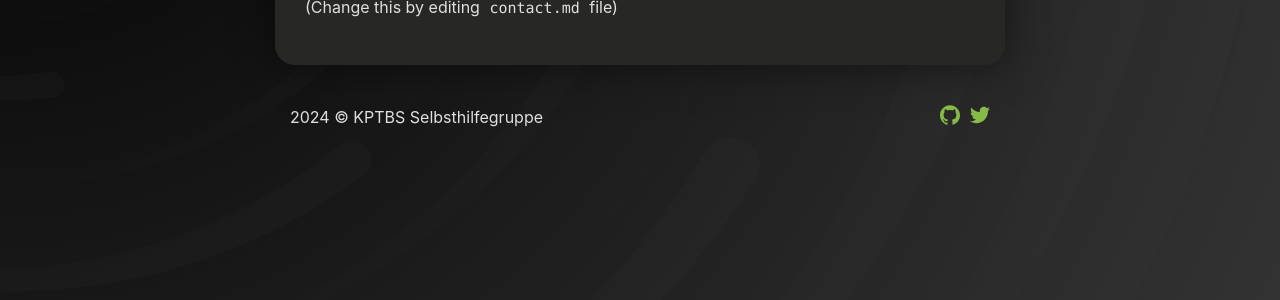
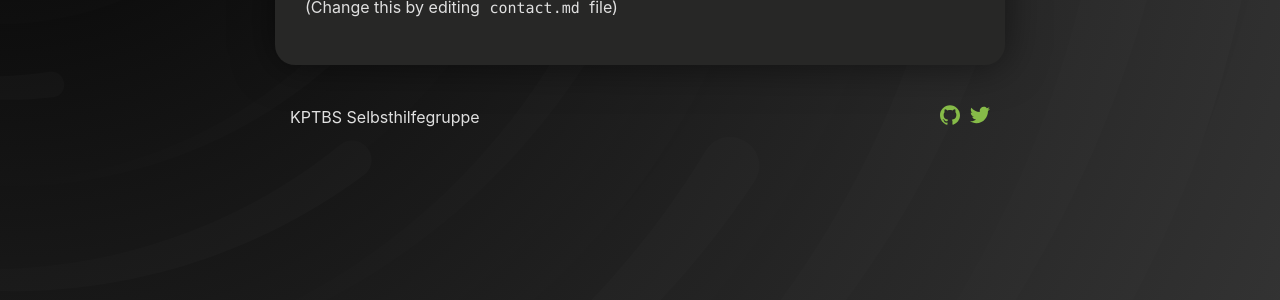
Before and after one commit to 3xz/k-ptbs, a Jekyll site: the page built from contact.md, in a window 1280 px wide. Shown: the part 296-596 px from the top of the page. Built offline with Jekyll 4.4.1, drawn with Linux system fonts in a browser that asks for light colours.

Commit message:
Update footer.html

```diff
--- a/_includes/footer.html
+++ b/_includes/footer.html
@@ -4,7 +4,7 @@
     <div class="wrapper">
 
         <div class="footer">
-            <div class="footer-title">{{ 'now' | date: '%Y' }} &copy; {{site.title}}</div>
+            <div class="footer-title">{{site.title}}</div>
 
             <div class="footer-social-links">
                 <a target="_blank" rel="me" href="https://github.com/{{ site.social.github }}">
```
